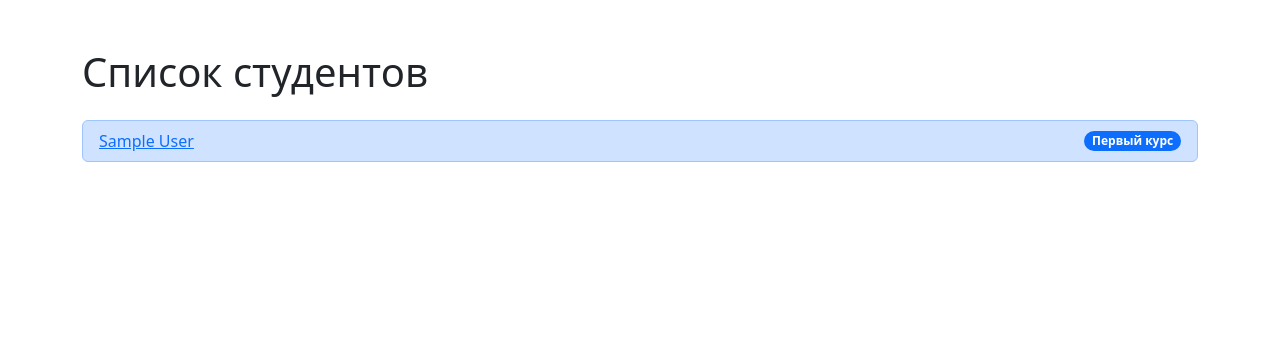
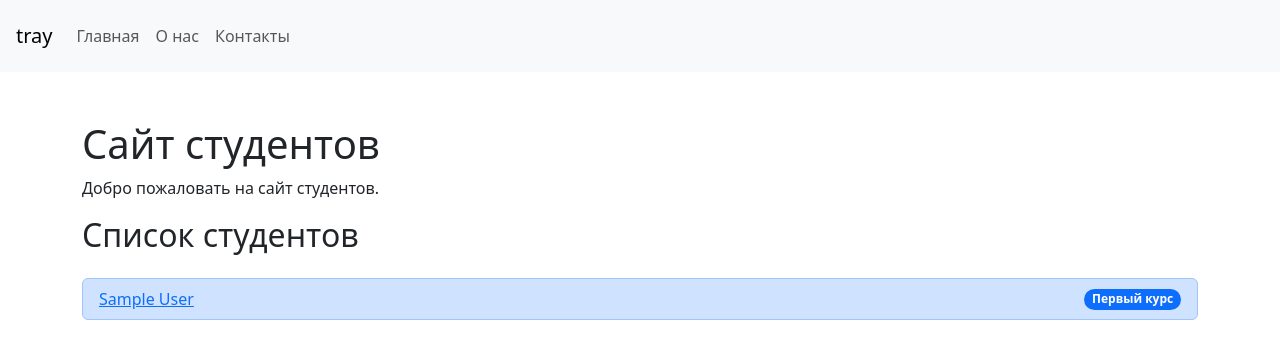
Before and after one commit to tray-46/Django_beginings, a Django app: page /students/students_list/ in a window 1280 px wide. Shown: the top 359 px of the page. Run offline with Django 5.2, Linux system fonts and the light colour scheme; tables that the repository leaves empty hold one stand-in row (values such as "Sample post"); parts of the project's set-up code (start-up, migrations or seed data) failed here and were passed over; some libraries are stand-ins or nearby versions.

Commit message:
students base template

```diff
--- a/students/templates/students/header.html
+++ b/students/templates/students/header.html
@@ -1,4 +1,4 @@
 <header>
-    <h1>Заголовок сайта</h1>
-    <p>Подзаголовок сайта</p>
+    <h1>Сайт студентов</h1>
+    <p>Добро пожаловать на сайт студентов.</p>
 </header>
--- a/students/templates/students/students_list.html
+++ b/students/templates/students/students_list.html
@@ -1,14 +1,11 @@
-<!DOCTYPE html>
-<html lang="en">
-<head>
-    <meta charset="UTF-8">
-    <meta name="viewport" content="width=device-width, initial-scale=1.0">
-    <title>Список студентов</title>
-    <link type="text/css" href="/static/css/bootstrap.min.css" rel="stylesheet">
-</head>
-<body>
-<div class="container mt-5">
-    <h1 class="mb-4">Список студентов</h1>
+{% extends "students/base.html" %}
+
+{% block title %}Список студентов{% endblock %}
+
+{% block content %}
+    {% include "students/header.html" %}
+
+    <h2 class="mb-4">Список студентов</h2>
     <ul class="list-group">
         {% for student in students%}
         <li class="list-group-item d-flex justify-content-between align-items-center
@@ -32,7 +29,4 @@
         </li>
         {% endfor %}
     </ul>
-</div>
-<script src="/static/js/bootstrap.bundle.min.js"></script>
-</body>
-</html>
+{% endblock %}
```
Also changed, not shown: students/templates/students/student_details.html (+6 -14 lines).
